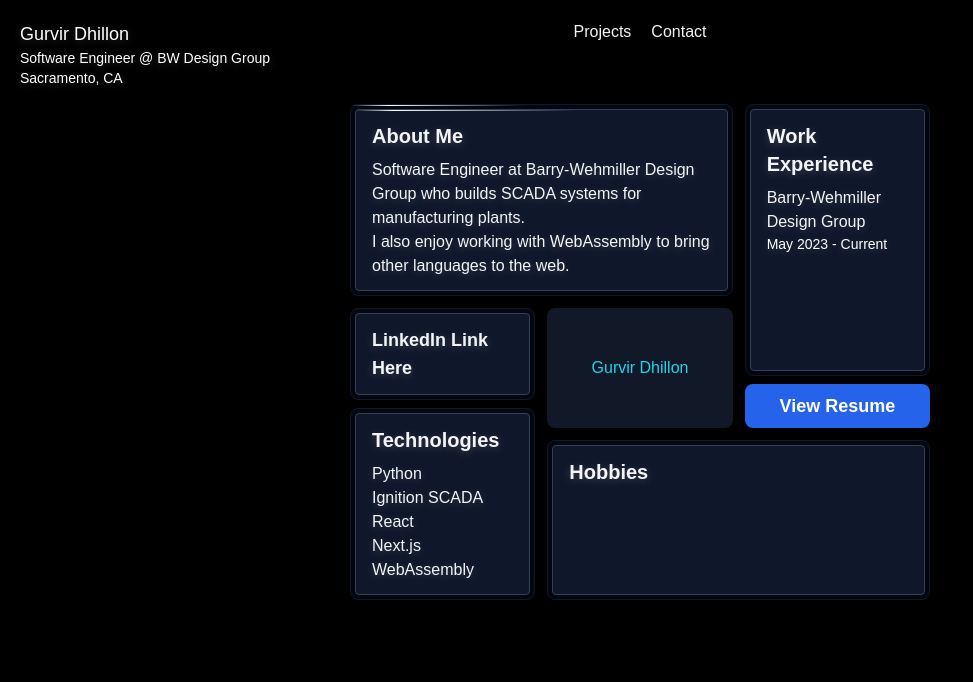
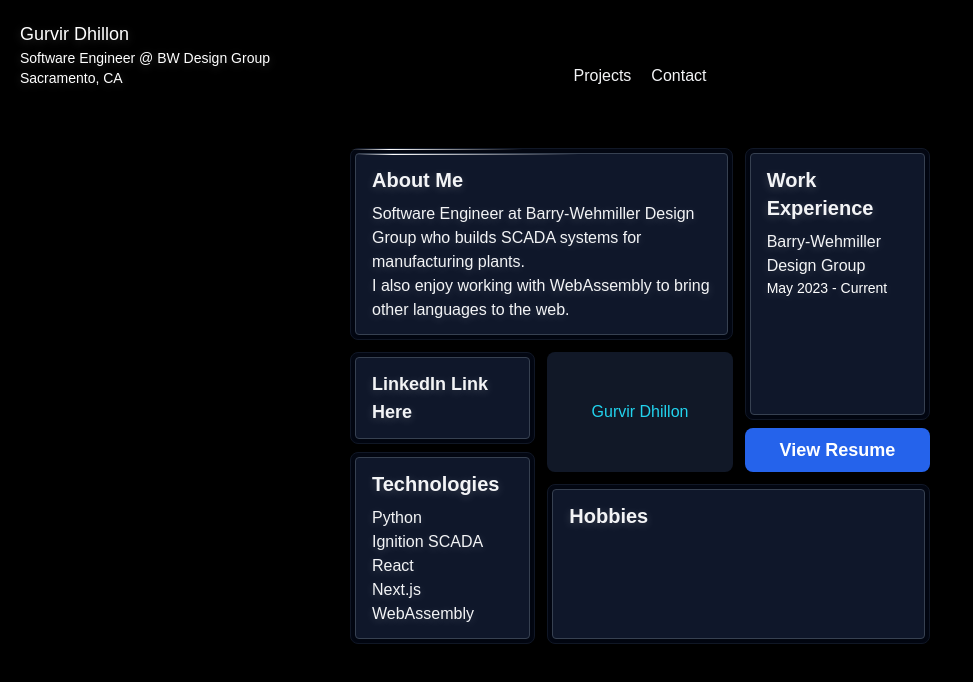
Before and after one commit to gdhillon2/portfolio, a Next.js app: page /cool_animation in a window 1280 px wide. Shown: the top 682 px of the page, without its empty margins (0-973 px from the left). Built offline with nearby package versions, Linux system fonts and the light colour scheme.

Commit message:
gave more space to projects and contact placeholder text (will eventually be nav buttons)

```diff
--- a/app/layout.tsx
+++ b/app/layout.tsx
@@ -33,7 +33,7 @@
           <div className="text-sm">Software Engineer @ BW Design Group</div>
           <div className="text-sm">Sacramento, CA</div>
         </div>
-        <div className="flex justify-center items-center w-full h-full base-text gap-5 p-5">
+        <div className="flex justify-center items-end w-full h-[108px] base-text gap-5 py-5">
           <div>
             Projects
           </div>
```
